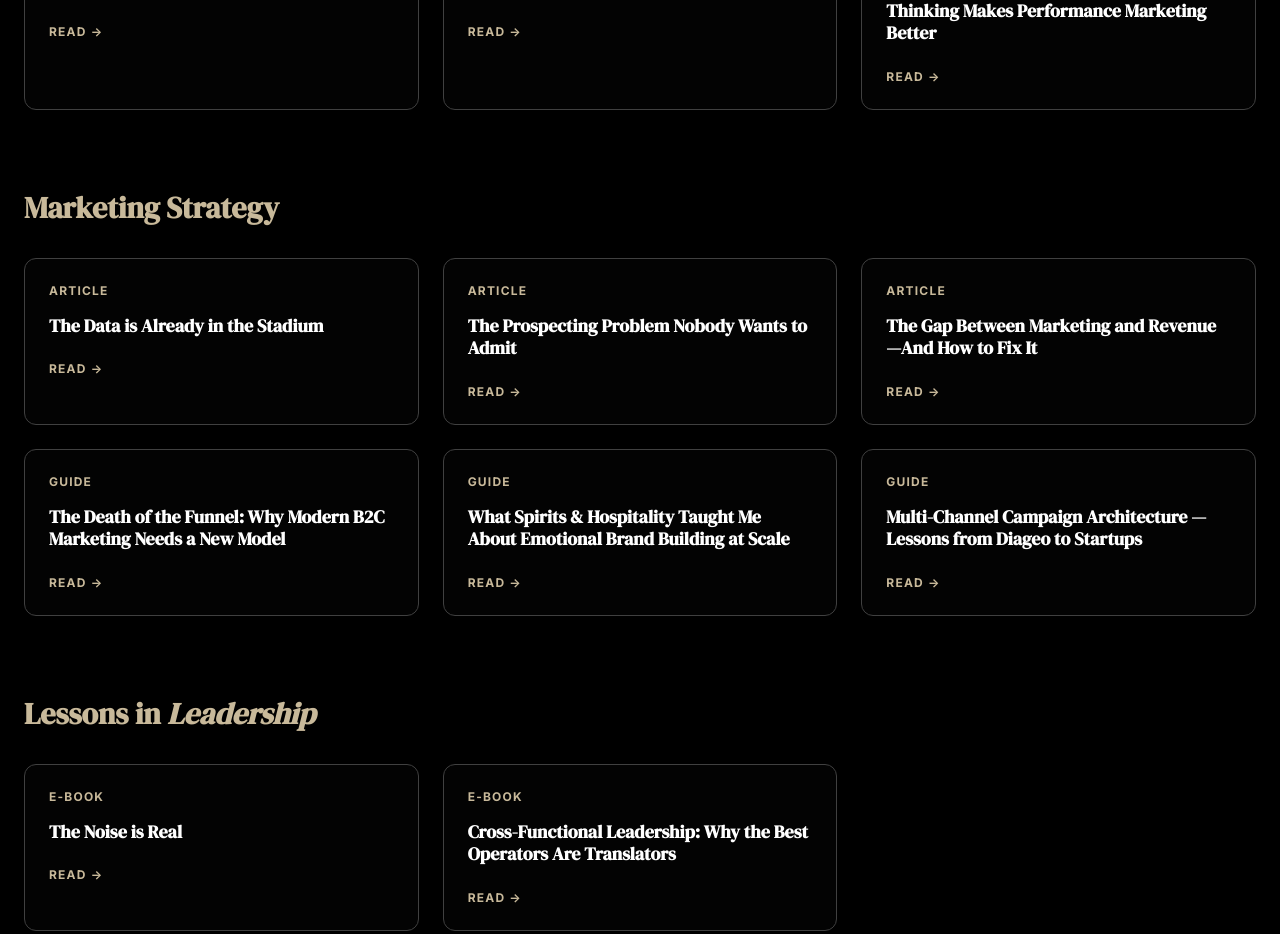
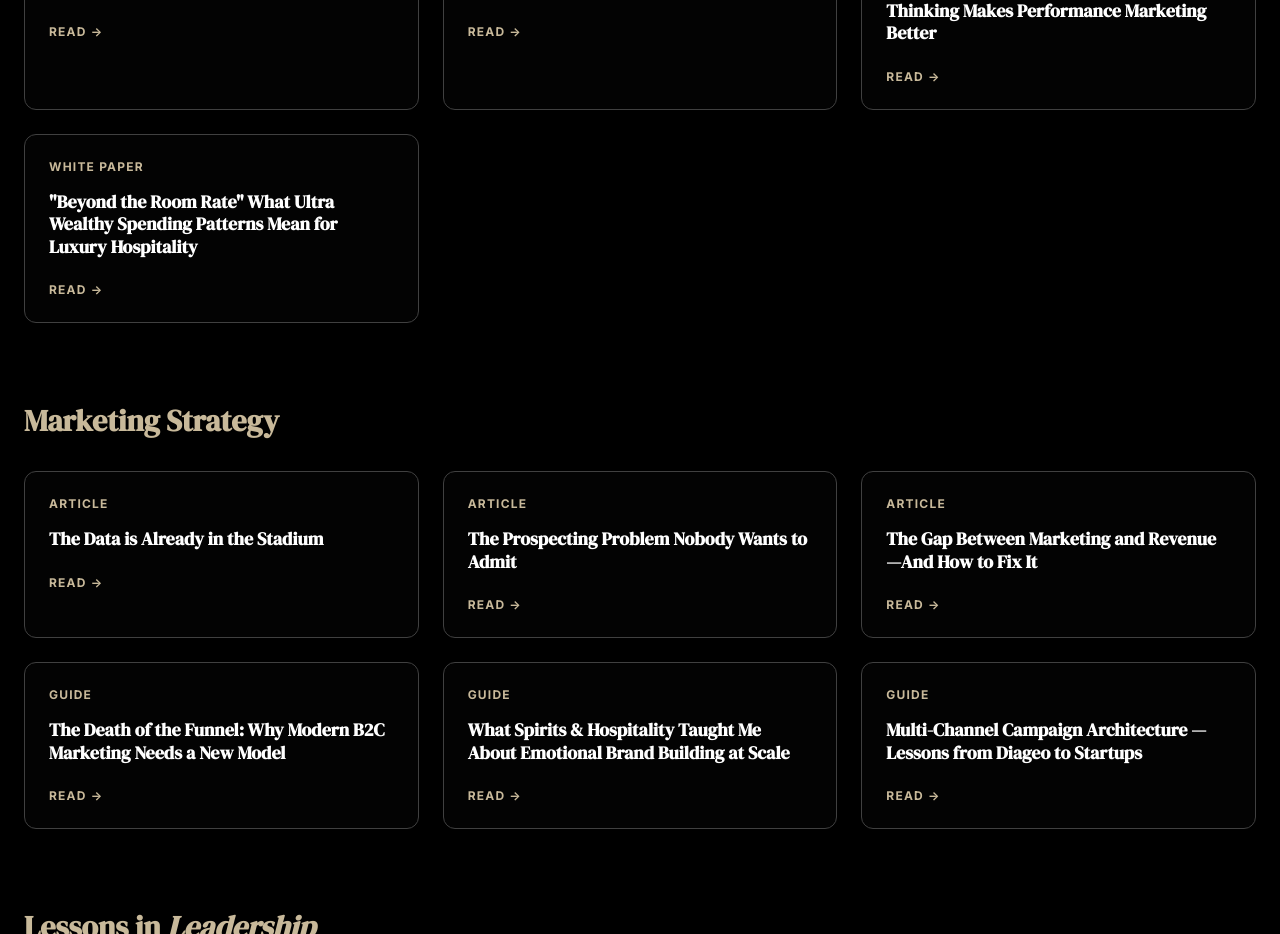
Before and after one commit to letsnavigatebmw/brandonmweaver, a React (Vite) app: page / in a window 1280 px wide. Shown: the part 9800-10734 px from the top of the page. Built offline with nearby package versions, Linux system fonts and the light colour scheme.

Commit message:
Add white paper: Beyond the Room Rate to Lessons in Luxury section

```diff
--- a/src/components/ThoughtLeadership.jsx
+++ b/src/components/ThoughtLeadership.jsx
@@ -47,6 +47,11 @@ export default function ThoughtLeadership() {
       title: 'Brand-to-Demand: How Luxury Brand Thinking Makes Performance Marketing Better',
       type: 'Guide',
       link: 'https://drive.google.com/file/d/1pLur9KDw4xYY239aYOrxdXjsAd6iYjma/view?usp=drive_link',
+    },
+    {
+      title: '"Beyond the Room Rate" What Ultra Wealthy Spending Patterns Mean for Luxury Hospitality',
+      type: 'White Paper',
+      link: 'https://drive.google.com/file/d/10LaWoO6VXE5UkuNQSPx_wpOk56NnoMI_/view?usp=drive_link',
     },
   ]
 
```
